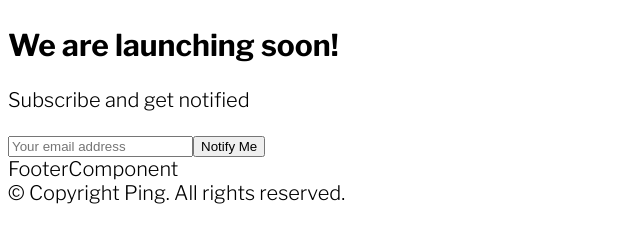
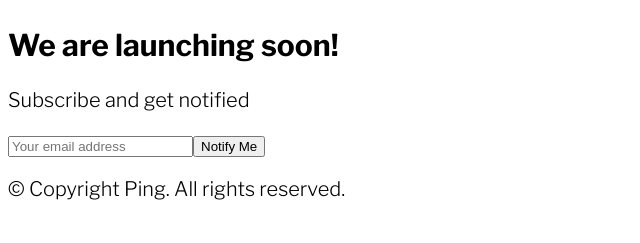
Before and after one commit to lmpko/frontendmentor-ping-coming-soon-page-master, a React app: page / in a window 1280 px wide. Shown: the part 37-280 px from the top of the page, without its empty margins (0-640 px from the left). Built offline with nearby package versions, Linux system fonts and the light colour scheme.

Commit message:
footer html structure added

```diff
--- a/index.html
+++ b/index.html
@@ -21,8 +21,5 @@
 
   <main id="root">not rendered</main>
 
-
-  &copy; Copyright Ping. All rights reserved.
-
 </body>
 </html>
--- a/src/FooterComponent.js
+++ b/src/FooterComponent.js
@@ -2,7 +2,9 @@ import React from 'react'
 
 const FooterComponent = () => {
   return (
-    <div>FooterComponent</div>
+    <div>
+      <p>&copy; Copyright Ping. All rights reserved.</p>
+    </div>
   )
 }
 
```
